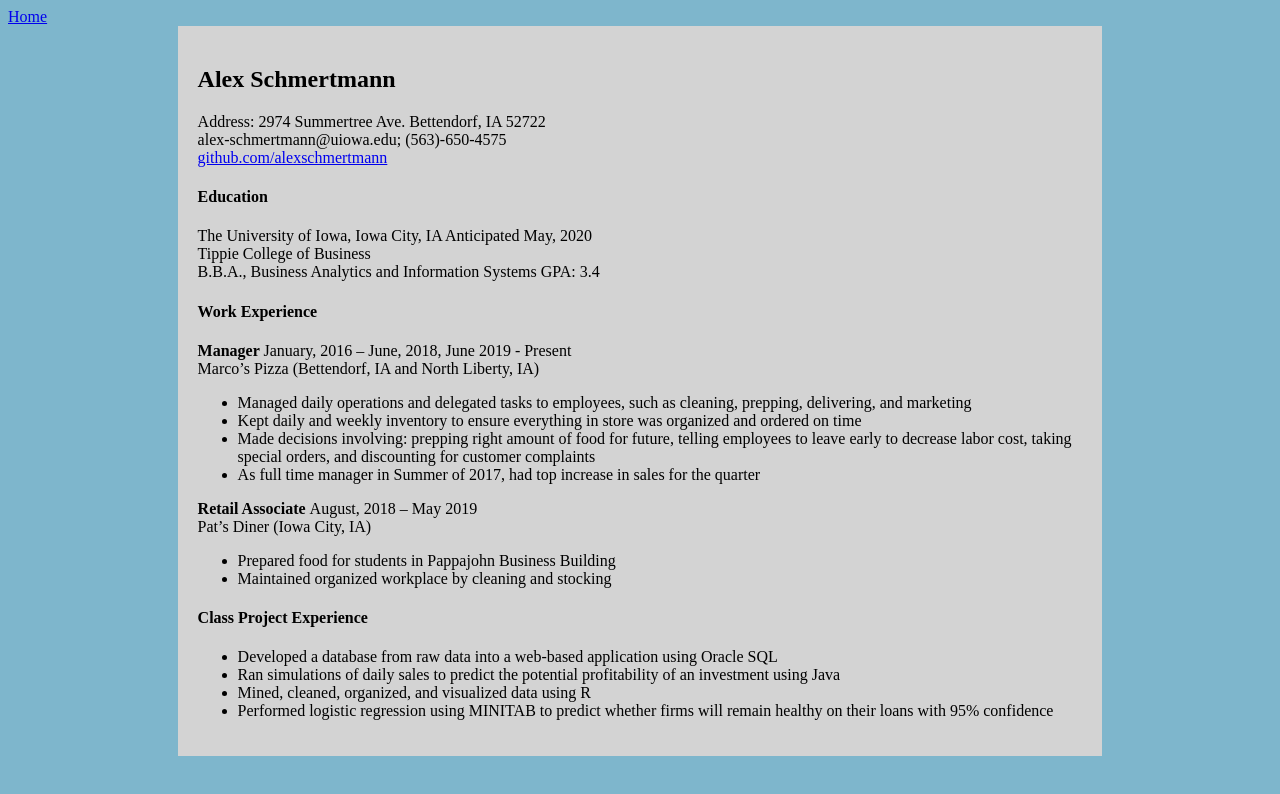
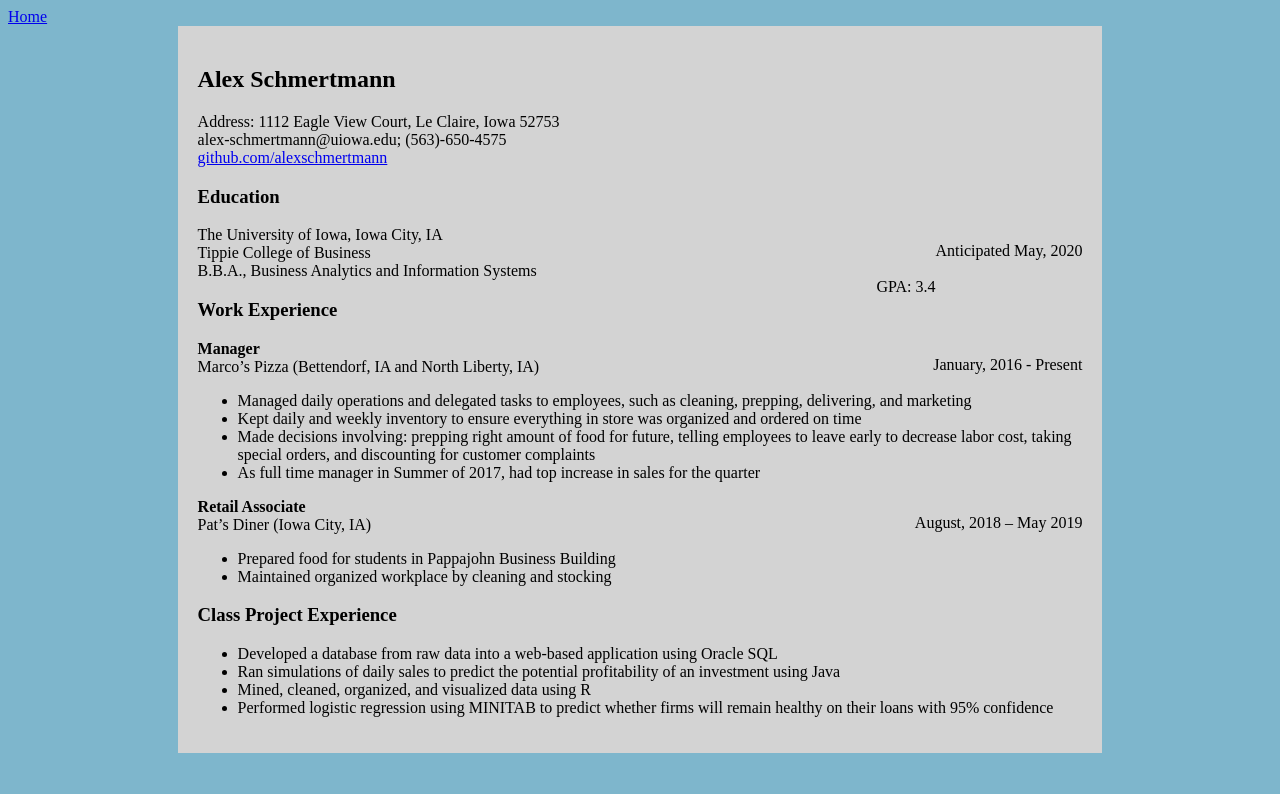
Before and after one commit to alexschmertmann/HW2, a plain HTML site: page resume.html in a window 1280 px wide. Drawn offline with Linux system fonts and the light colour scheme.

Commit message:
added right align

```diff
--- a/resume.html
+++ b/resume.html
@@ -15,21 +15,20 @@
 	  <h2> Alex Schmertmann </h2>
 
 	  <p>
-Address: 2974 Summertree Ave. Bettendorf, IA 52722
+Address: 1112 Eagle View Court, Le Claire, Iowa 52753
 <br>
 alex-schmertmann@uiowa.edu; (563)-650-4575
 <br>
 <a href=https://github.com/alexschmertmann> github.com/alexschmertmann</a>
 <br>
-<h4>Education</h4>
-The University of Iowa, Iowa City, IA  Anticipated May, 2020
+<h3>Education</h3> <p class=rightalign> Anticipated May, 2020 </p>
+The University of Iowa, Iowa City, IA
 <br>
 Tippie College of Business
 <br>
-B.B.A., Business Analytics and Information Systems 				         GPA: 3.4
-
-<h4>Work Experience </h4>
-<span class= "Bold" >Manager    </span>  <span class = indent>January, 2016 – June, 2018, June 2019 - Present</span>
+B.B.A., Business Analytics and Information Systems <p class=rightalign> GPA: 3.4</p?>
+<h3>Work Experience </h3>
+<span class= "Bold" > Manager </span> <p class=rightalign> January, 2016 - Present </p>
 <br>
 Marco’s Pizza (Bettendorf, IA and North Liberty, IA)
 	<ul>
@@ -39,7 +38,7 @@ Marco’s Pizza (Bettendorf, IA and North Liberty, IA)
 		<li>As full time manager in Summer of 2017, had top increase in sales for the quarter</li>
 	</ul>
 
-<span class= Bold>Retail Associate </span>						   August, 2018 – May 2019
+<span class= Bold>Retail Associate </span> <p class=rightalign> August, 2018 – May 2019</p>
 <br>
 Pat’s Diner (Iowa City, IA)
 	<ul>
@@ -47,7 +46,7 @@ Pat’s Diner (Iowa City, IA)
 		<li>Maintained organized workplace by cleaning and stocking</li>
 	</ul>
 
-<h4>Class Project Experience </h4>
+<h3>Class Project Experience </h3>
 	<ul>
 		<li>Developed a database from raw data into a web-based application using Oracle SQL</li>
 		<li>Ran simulations of daily sales to predict the potential profitability of an investment using Java</li>
--- a/stylesheet.css
+++ b/stylesheet.css
@@ -33,5 +33,5 @@ width: 95%;
 }
 
 .rightalign{
-text-align: right;
+float: right;
 }
```
Also changed, not shown: index.html (+1 -1 lines).
